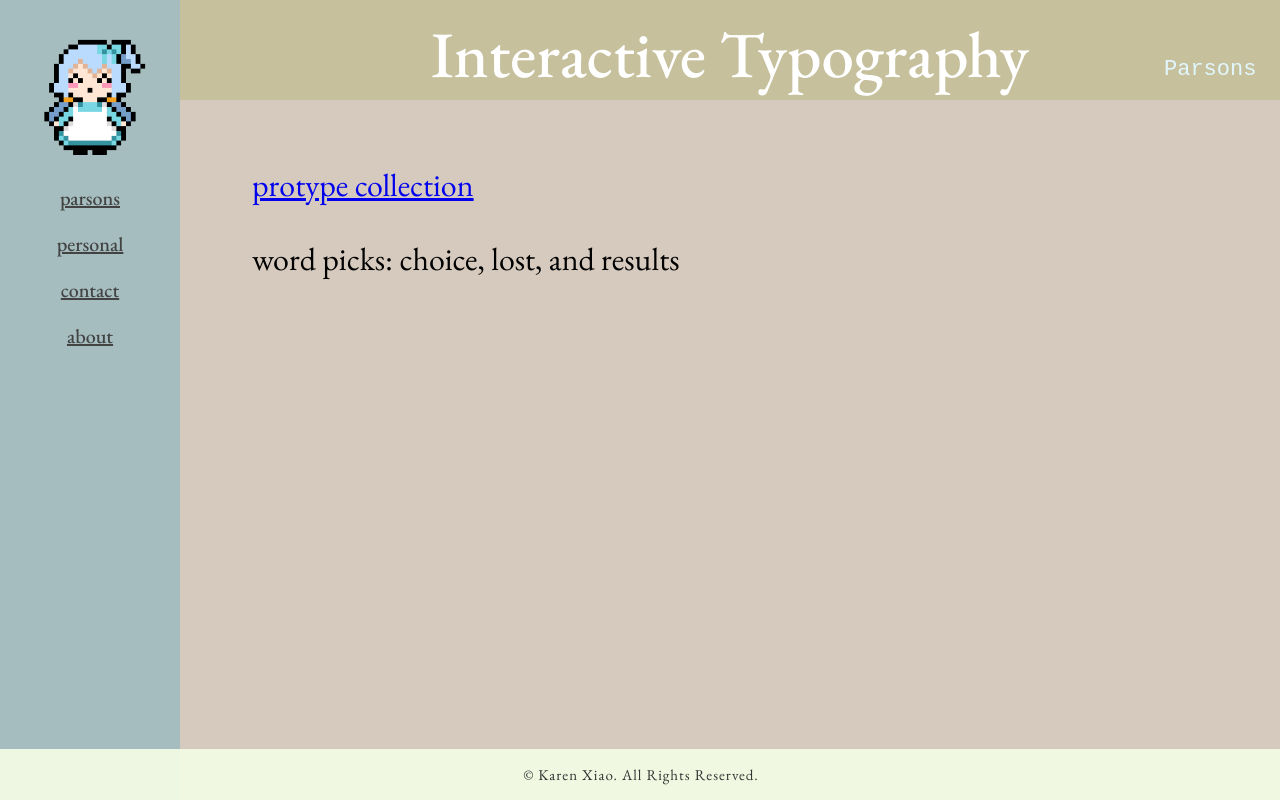
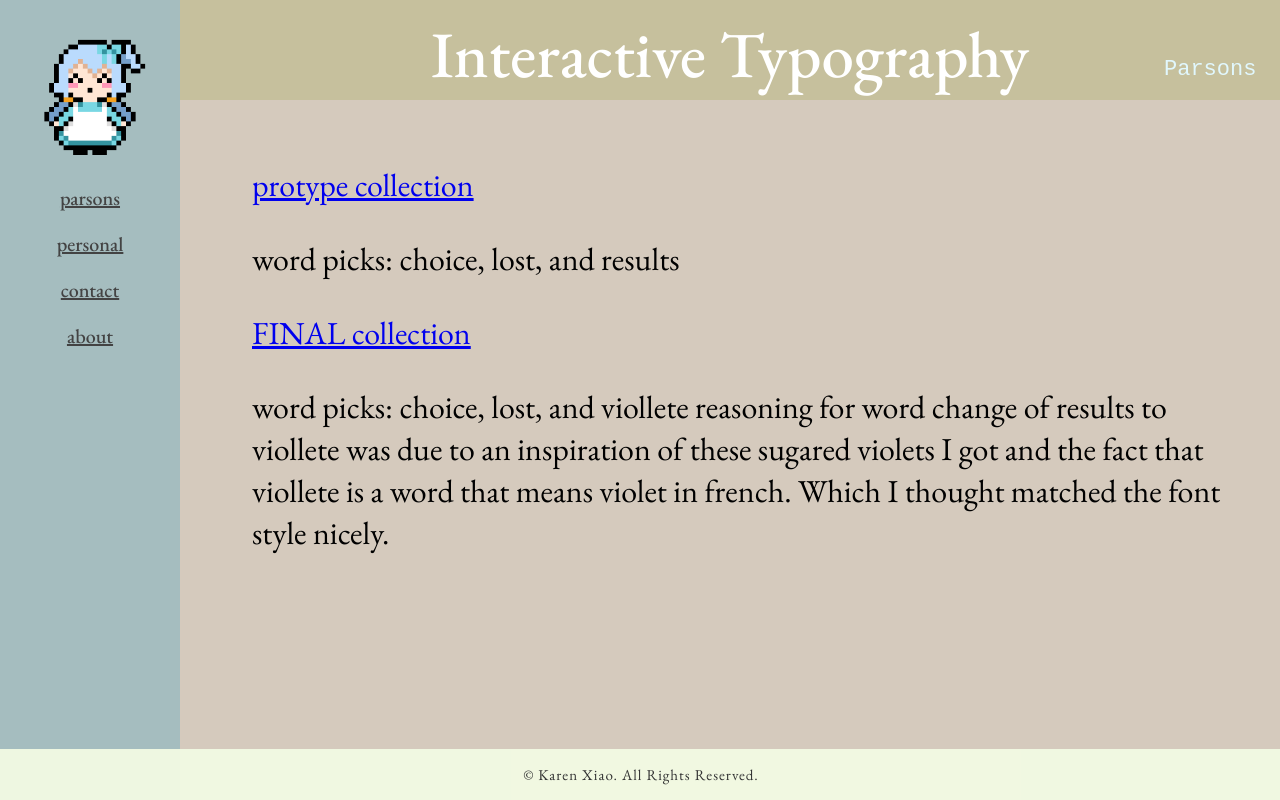
Before and after one commit to kaxx1-web/Portfolio, a plain HTML site: page pages/page1.html in a window 1280 px wide. Drawn offline with nearby package versions, Linux system fonts and the light colour scheme; a web font is replaced by a local one.

Commit message:
Update page1.html

```diff
--- a/pages/page1.html
+++ b/pages/page1.html
@@ -40,6 +40,10 @@
                     <menu>
                             <a href="https://editor.p5js.org/slrrit/collections/7uGEQjQ-_"> protype collection</a>
                             <p> word picks: choice, lost, and results</p>
+                            <a href="https://editor.p5js.org/slrrit/collections/310YjRm5d"> FINAL collection</a>
+                            <p> word picks: choice, lost, and viollete
+                                reasoning for word change of results to viollete was due to an inspiration of these sugared violets I got and the fact that viollete is a word that means violet in french. Which I thought matched the font style nicely.
+                            </p>
                     </menu>
                 </nav>
             </div>
```
